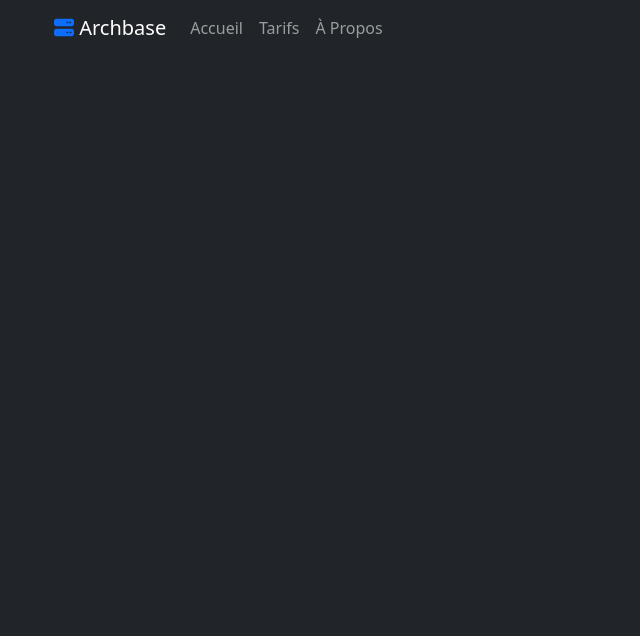
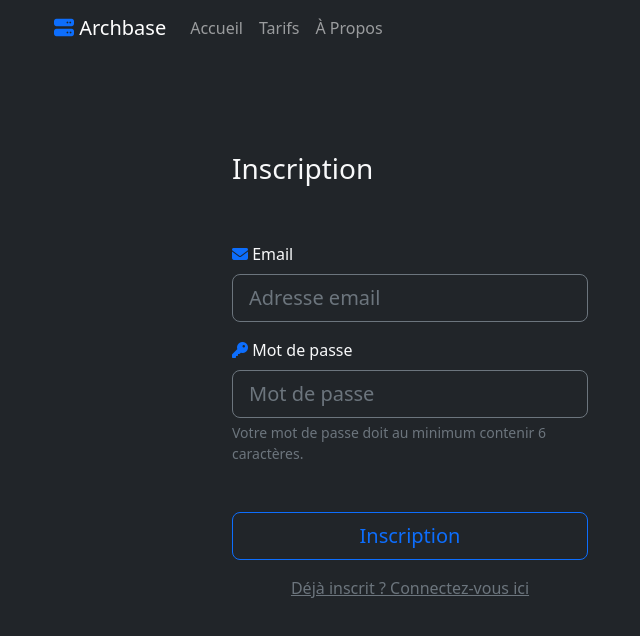
Before and after one commit to artonoximee/archbase, a React (Create React App) app: page /register in a window 1280 px wide. Shown: the top 636 px of the page, without its empty margins (230-870 px from the left). Built offline with nearby package versions, Linux system fonts and the light colour scheme.

Commit message:
starting new register page

```diff
--- a/src/components/App.js
+++ b/src/components/App.js
@@ -3,6 +3,7 @@ import React from "react";
 import './App.css';
 
 import Navbar from "./Navbar";
+import Register from "./auth/Register";
 
 function App() {
   return (
@@ -12,7 +13,7 @@ function App() {
         <div className="row justify-content-center">
           <div className="col-lg-8">
             <Navbar />
-
+            <Register />
           </div>
         </div>
 
--- a/src/components/auth/Register.js
+++ b/src/components/auth/Register.js
@@ -1,23 +1,8 @@
 import React from "react";
 import {useForm} from "react-hook-form";
-import {createUserWithEmailAndPassword} from "firebase/auth";
-import {auth} from '../../firebase-config'
 
 function SignUp() {
   const { register, handleSubmit, formState: { errors } } = useForm();
-
-  async function signUp(data) {
-    try {
-      await createUserWithEmailAndPassword(
-        auth,
-        data.email,
-        data.password
-      )
-      window.location.reload();
-    } catch(err) {
-      console.log(err.message)
-    }
-  }
 
   return (
     <div className="row justify-content-center top-margin">
@@ -48,7 +33,11 @@ function SignUp() {
           </div>
 
           <div className="d-grid gap-2">
-            <button className={`btn btn-lg mt-5 btn-outline-primary`} onClick={handleSubmit(signUp)} type="submit">Inscription</button>
+            <button className={`btn btn-lg mt-5 btn-outline-primary`} onClick={handleSubmit()} type="submit">Inscription</button>
+          </div>
+
+          <div className="d-grid gap-2">
+            <a href="#" className="text-center text-secondary mt-3">Déjà inscrit ? Connectez-vous ici</a>
           </div>
 
           <div className=" bottom-margin"></div>
```
